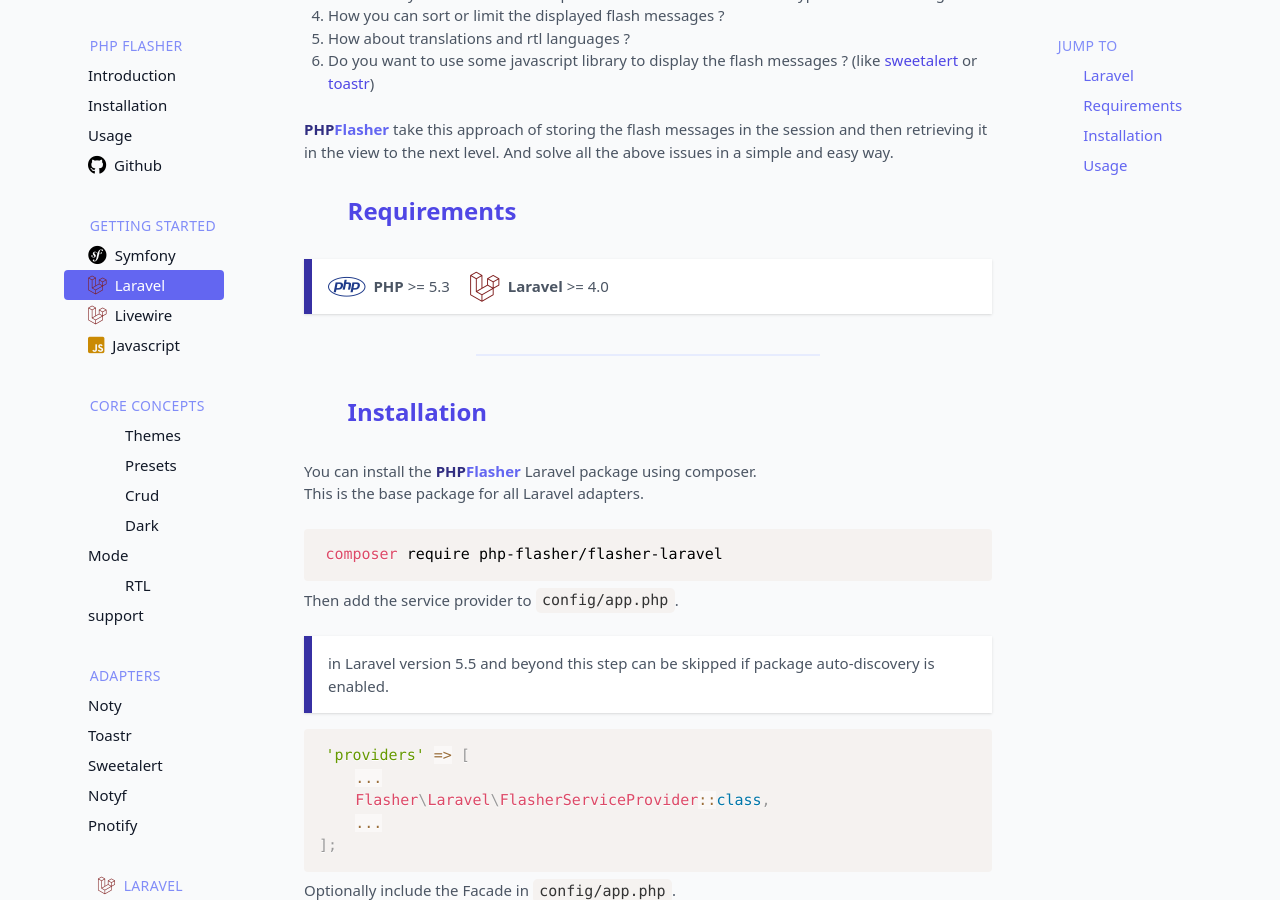
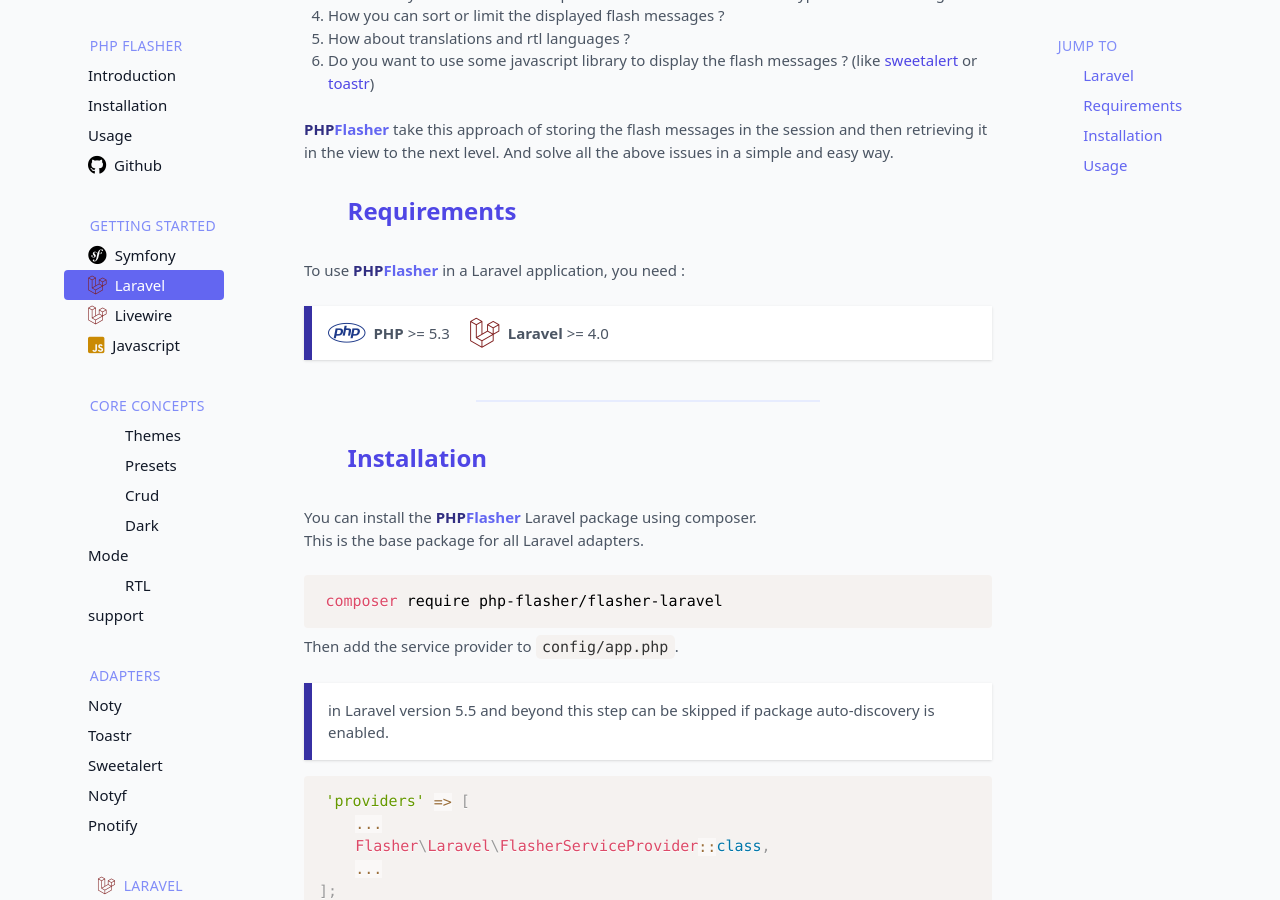
Before and after one commit to php-flasher/php-flasher.github.io, a Jekyll site: the page built from docs/framework/laravel.md, in a window 1280 px wide and 900 px high, scrolled down 1176 px. Built offline with Jekyll 4.4.1, drawn with Linux system fonts in a browser that asks for light colours; nearby versions of some CDN libraries; some web fonts are replaced; some of the changed lines change nothing that is shown.

Commit message:
update laravel page

```diff
--- a/docs/framework/laravel.md
+++ b/docs/framework/laravel.md
@@ -10,7 +10,7 @@
 ## <i class="fa-duotone fa-list-radio"></i> Laravel
 
 By default <i class="fa-brands fa-laravel text-red-900 fa-xl"></i> **Laravel** has a built-in <span class="text-indifo-600 font-bold">flashing</span> system.
-you can check it in the <a href="https://laravel.com/docs/9.x/session#flash-data" class="text-blue-600 font-bold">session</a> section of the documentation.
+you can check it in the <a href="https://laravel.com/docs/session#flash-data" class="text-blue-600 font-bold">session</a> section of the documentation.
 
 Data stored in the session using this method will be available immediately and during the subsequent HTTP request. After the subsequent HTTP request, the flashed data will be deleted.
 
@@ -45,6 +45,8 @@
 And solve all the above issues in a simple and easy way.
 
 ## <i class="fa-duotone fa-list-radio"></i> Requirements
+
+To use **<span class="text-indigo-900">PHP<span class="text-indigo-500">Flasher</span></span>** in a Laravel application, you need :
 
 > <i class="fa-brands fa-php fa-2xl text-blue-900 mr-1 mb-1"></i> **PHP** >= 5.3
 > <i class="fa-brands fa-laravel fa-2xl text-red-900 mr-1 ml-4"></i> **Laravel** >= 4.0
```
